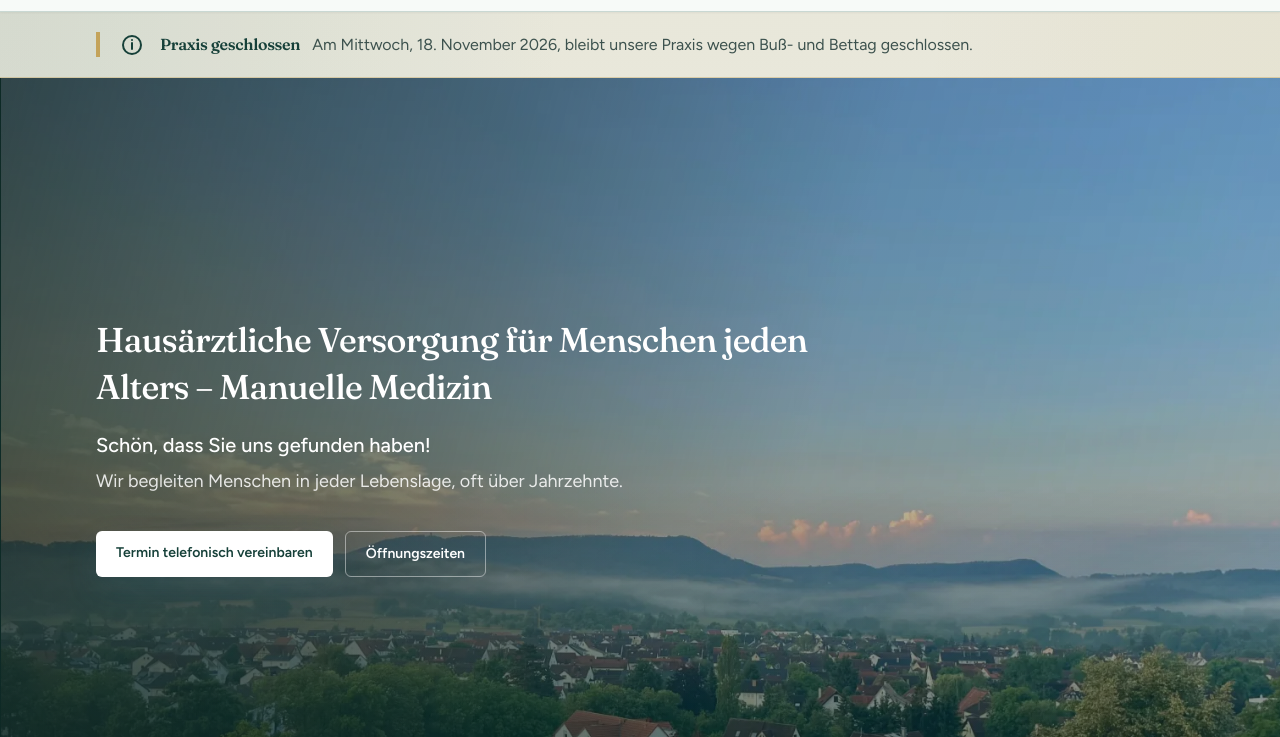
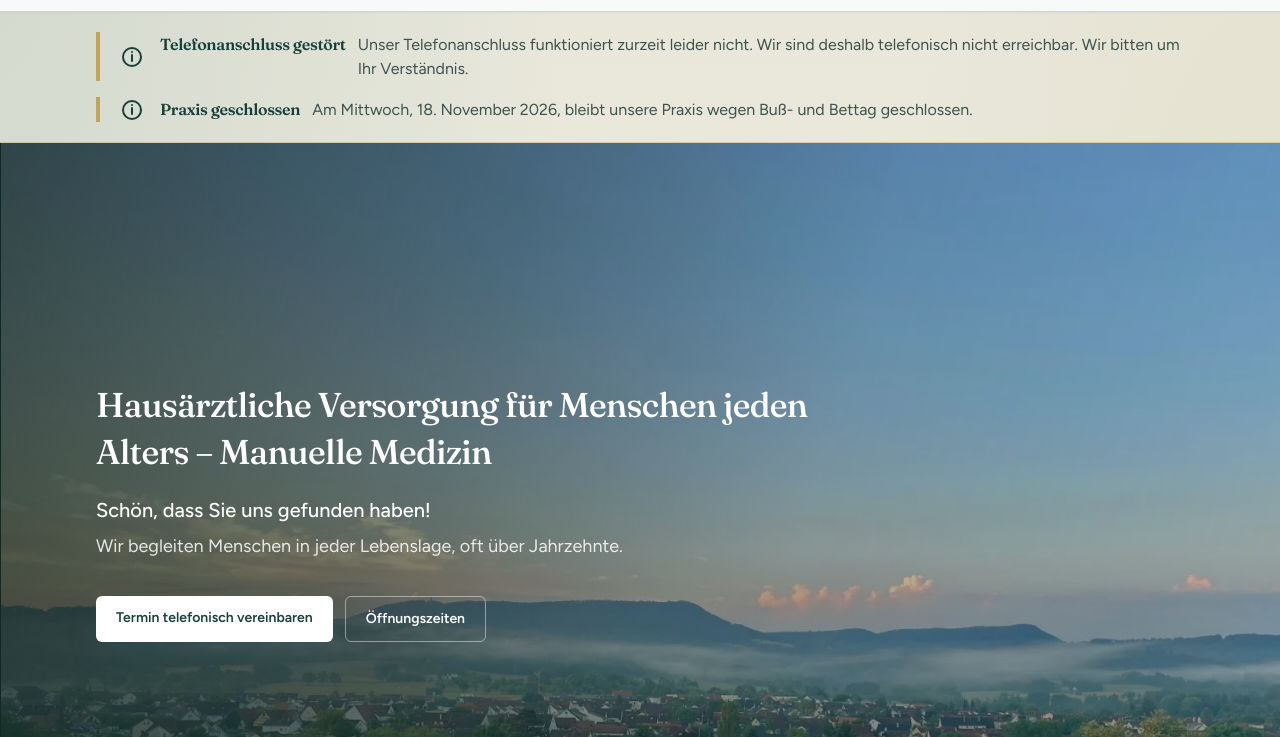
Before and after one commit to djschilling/praxis-drschilling-website, an Astro site: page / in a window 1280 px wide. Shown: the part 63-800 px from the top of the page. Built offline with nearby package versions, Linux system fonts and the light colour scheme; Astro itself is replaced by a stand-in of ours.

Commit message:
Hinweis auf aktuelle Telefonstörung ergänzen
Amp-Thread-ID: https://ampcode.com/threads/T-01a1bf62-fcd9-763a-bf8d-ff20b43abed1
Co-authored-by: David ChurchTools <dschilling@churchtools.de>

```diff
--- a/src/data/hinweise.ts
+++ b/src/data/hinweise.ts
@@ -3,10 +3,17 @@ export interface Hinweis {
   titel: string;
   text: string;
   sichtbarAb: string;
-  sichtbarBis: string;
+  sichtbarBis?: string;
 }
 
 export const hinweise: Hinweis[] = [
+  {
+    id: 'telefonstoerung',
+    titel: 'Telefonanschluss gestört',
+    text:
+      'Unser Telefonanschluss funktioniert zurzeit leider nicht. Wir sind deshalb telefonisch nicht erreichbar. Wir bitten um Ihr Verständnis.',
+    sichtbarAb: '2026-11-09T00:00:00+01:00'
+  },
   {
     id: 'praxisschliessung-september-2026',
     titel: 'Praxis geschlossen',
--- a/src/pages/index.astro
+++ b/src/pages/index.astro
@@ -5,8 +5,8 @@ import MainLayout from '../layouts/MainLayout.astro';
 import Brand from '../components/Brand.astro';
 
 const buildZeitpunkt = Date.now();
-const istAktuell = (sichtbarAb: string, sichtbarBis: string) =>
-  buildZeitpunkt >= Date.parse(sichtbarAb) && buildZeitpunkt < Date.parse(sichtbarBis);
+const istAktuell = (sichtbarAb: string, sichtbarBis?: string) =>
+  buildZeitpunkt >= Date.parse(sichtbarAb) && (!sichtbarBis || buildZeitpunkt < Date.parse(sichtbarBis));
 
 const leitbild = [
   {
@@ -241,7 +241,7 @@ const structuredData = {
       data-hinweise
       hidden={!hinweise.some((hinweis) => istAktuell(hinweis.sichtbarAb, hinweis.sichtbarBis))}
     >
-      <div class="section-pad py-4 sm:py-5">
+      <div class="section-pad space-y-4 py-4 sm:py-5">
         {
           hinweise.map((hinweis) => (
             <article
@@ -282,8 +282,8 @@ const structuredData = {
 
         bereich?.querySelectorAll('[data-hinweis]').forEach((hinweis) => {
           const sichtbarAb = Date.parse(hinweis.getAttribute('data-sichtbar-ab') ?? '');
-          const sichtbarBis = Date.parse(hinweis.getAttribute('data-sichtbar-bis') ?? '');
-          const istSichtbar = jetzt >= sichtbarAb && jetzt < sichtbarBis;
+          const sichtbarBis = hinweis.getAttribute('data-sichtbar-bis');
+          const istSichtbar = jetzt >= sichtbarAb && (!sichtbarBis || jetzt < Date.parse(sichtbarBis));
 
           hinweis.toggleAttribute('hidden', !istSichtbar);
           hatAktuelleHinweise ||= istSichtbar;
```
